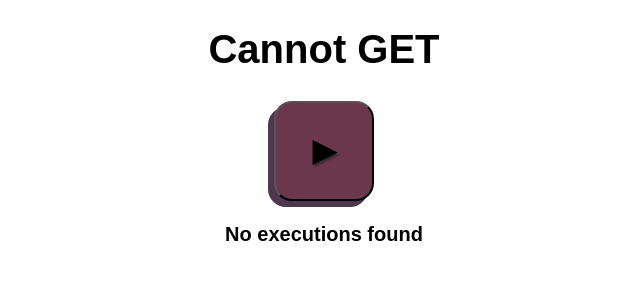
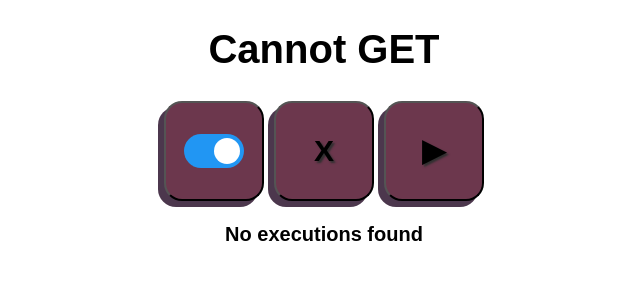
Before and after one commit to codetreats/simple-pipeline, a PHP site: page / in a window 1280 px wide. Shown: the top 300 px of the page, without its empty margins (316-956 px from the left). Run offline with PHP 8.4, Linux system fonts and the light colour scheme; data that the repository does not hold is empty.

Commit message:
add support for job killing and deactivation

```diff
--- a/container/www/index.html
+++ b/container/www/index.html
@@ -13,10 +13,15 @@
 <body>
     <h1 id="main_title">Choose job</h1>
     <div id="button_container_outer">
-        <div id="button_container_inner"></div>
-        <button class="square_button" id="back_button"></button>
-        <button class="square_button" id="trigger_button"></button>
-    </div>
+        <button title="Back To Job Chooser" class="square_button" id="back_button"></button>
+        <button title="Disable/Enable Jobs" class="square_button" id="power_button">
+            <label class="switch">
+                <input id="enabled_switch" type="checkbox" checked="checked">
+                <span class="slider round"></span>
+            </label>
+        </button>
+        <button title="Cancel Job" class="square_button" id="cancel_button"></button>
+        <button title="Run Job" class="square_button" id="trigger_button"></button>
     </div>
     <p></p>
     <div id="params_container">
--- a/container/www/job_watcher.js
+++ b/container/www/job_watcher.js
@@ -5,10 +5,15 @@ let old_executions_html = [];
 const main_container = document.getElementById('main_container');
 const button_container = document.getElementById('button_container_outer');
 const back_button = document.getElementById('back_button')
+const cancel_button = document.getElementById('cancel_button')
 const trigger_button = document.getElementById('trigger_button')
+const power_button = document.getElementById('power_button')
+const enabled_switch = document.getElementById('enabled_switch')
 
 back_button.addEventListener("click", back);
+cancel_button.addEventListener("click", cancel);
 trigger_button.addEventListener("click", add_trigger);
+enabled_switch.addEventListener("click", switch_enable_disable);
 
 start_timer()
 
@@ -53,6 +58,21 @@ async function load() {
 async function back() {
     current_job = undefined
     load()
+}
+
+async function cancel() {
+    if (current_job !== undefined) {
+        console.info("Cancel job: ", current_job)
+        fetch('trigger.php?filename=cancel&job=' + current_job, { cache: "no-store" })
+    }
+}
+
+async function switch_enable_disable() {
+    const enabled = enabled_switch.checked ? "1" : "0"
+    if (current_job !== undefined) {
+        console.info("Enable job: ", current_job)
+        fetch('trigger.php?filename=enabled&job=' + current_job + '&params=' + enabled, { cache: "no-store" })
+    }
 }
 
 async function load_job(job) {
@@ -233,6 +253,6 @@ async function add_trigger(params = "") {
         }
         const params_param = is_empty(params) ? "" : "&params=" + params
         console.info("Add trigger for", current_job)
-        await fetch('trigger.php?job=' + current_job + params_param, { cache: "no-store" })
+        await fetch('trigger.php?filename=trigger&job=' + current_job + params_param, { cache: "no-store" })
     }
 }
--- a/container/www/style.css
+++ b/container/www/style.css
@@ -127,6 +127,16 @@ td.step_executing {
     content: "\21B6";
 }
 
+#cancel_button:before {
+    content: "X";
+}
+
+
+
+.disabled {
+    color: grey;
+}
+
 td.job_status {
     width: 25px;
 }
@@ -149,3 +159,66 @@ td.job_status_executing {
     visibility: hidden;
     display: none;
 }
+
+/* The switch - the box around the slider */
+.switch {
+    position: relative;
+    display: inline-block;
+    width: 60px;
+    height: 34px;
+  }
+
+  /* Hide default HTML checkbox */
+  .switch input {
+    opacity: 0;
+    width: 0;
+    height: 0;
+  }
+
+  /* The slider */
+  .slider {
+    position: absolute;
+    cursor: pointer;
+    top: 0;
+    left: 0;
+    right: 0;
+    bottom: 0;
+    background-color: #ccc;
+    -webkit-transition: .4s;
+    transition: .4s;
+  }
+
+  .slider:before {
+    position: absolute;
+    content: "";
+    height: 26px;
+    width: 26px;
+    left: 4px;
+    bottom: 4px;
+    background-color: white;
+    -webkit-transition: .4s;
+    transition: .4s;
+  }
+
+  input:checked + .slider {
+    background-color: #2196F3;
+  }
+
+  input:focus + .slider {
+    box-shadow: 0 0 1px #2196F3;
+  }
+
+  input:checked + .slider:before {
+    -webkit-transform: translateX(26px);
+    -ms-transform: translateX(26px);
+    transform: translateX(26px);
+  }
+
+  /* Rounded sliders */
+  .slider.round {
+    border-radius: 34px;
+  }
+
+  .slider.round:before {
+    border-radius: 50%;
+  }
```
Also changed, not shown: container/www/trigger.php (+24 -7 lines), example/docker-compose.yml (added, +12 -0 lines), 4 other files.
